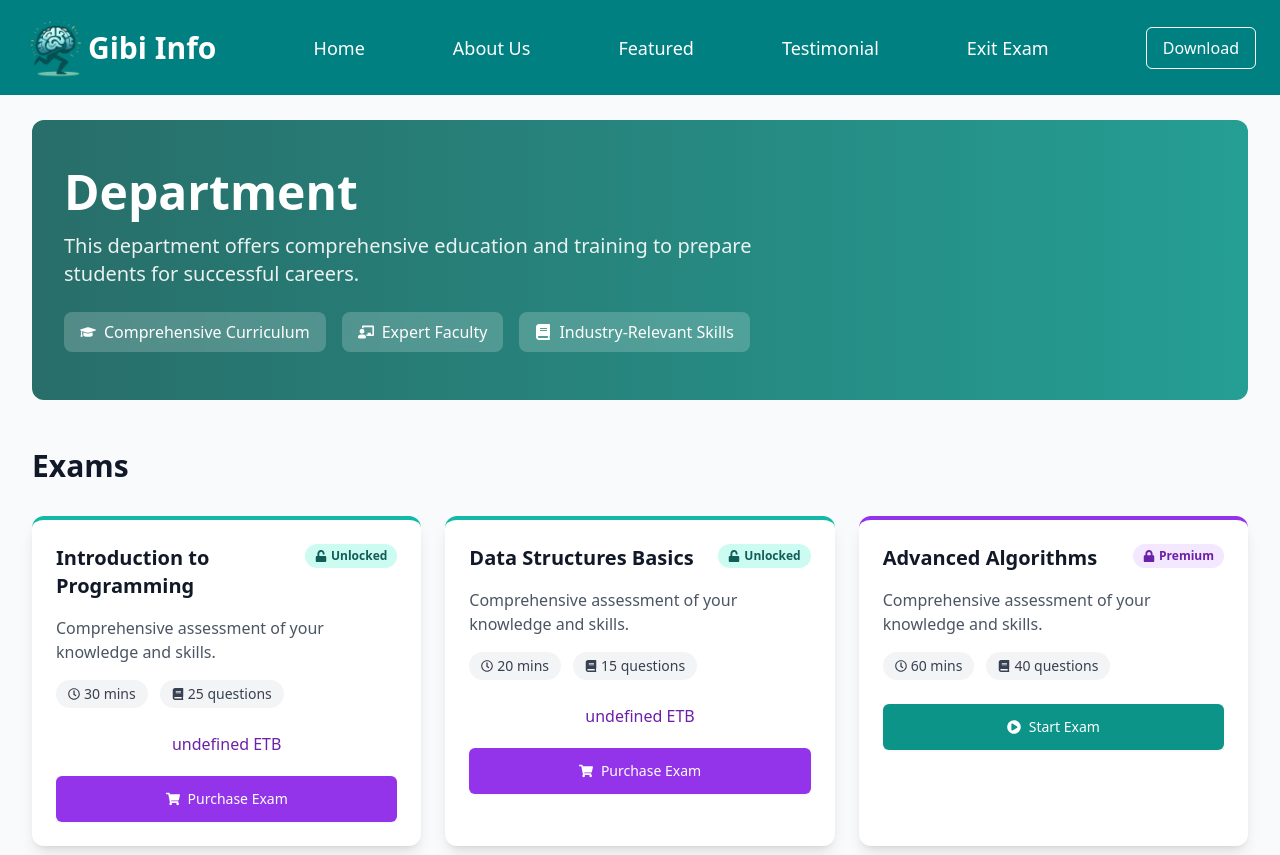
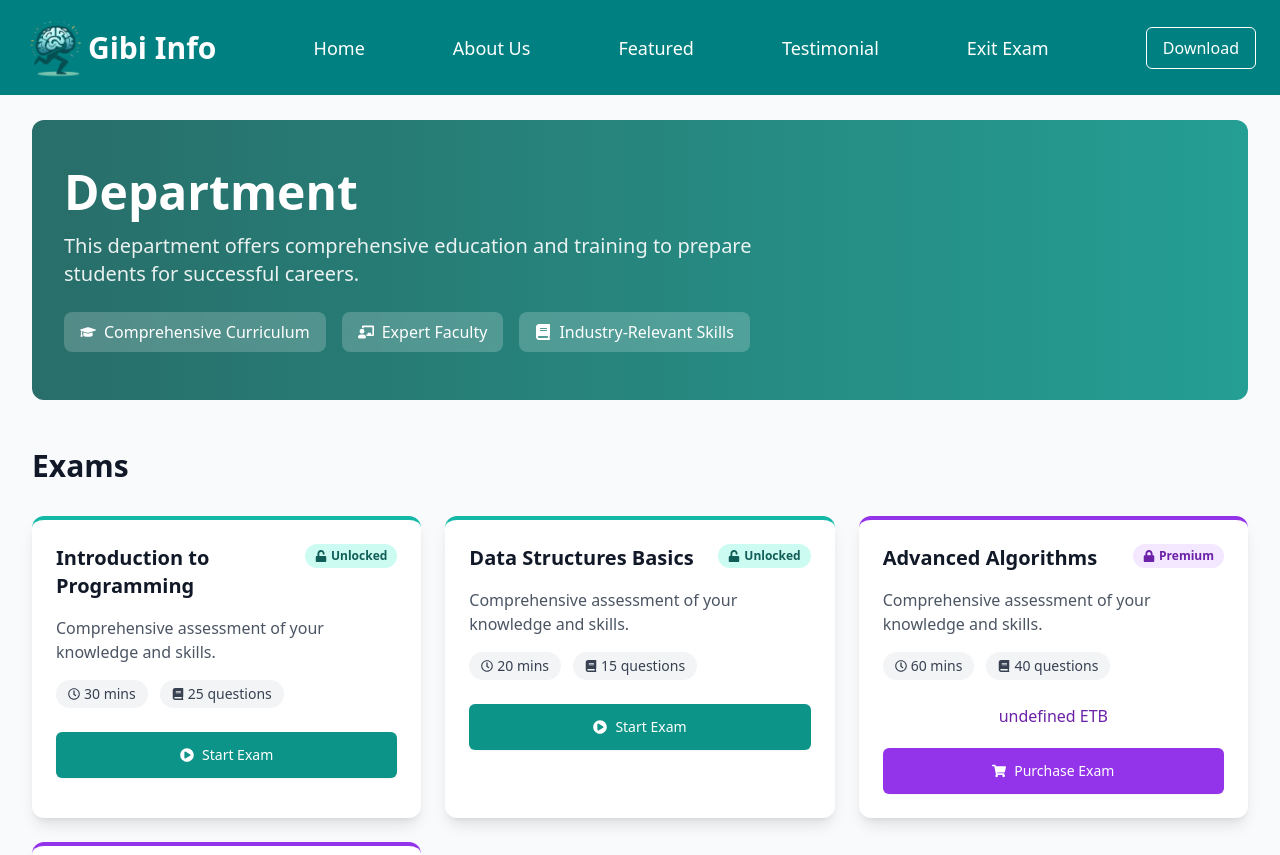
Before and after one commit to Yaidevs/gibiinfo-website, a React (Vite) app: page /department/1 in a window 1280 px wide. Shown: the top 855 px of the page. Built offline with nearby package versions, Linux system fonts and the light colour scheme.

Commit message:
bank transfer setup ,online payment setup ,my exam and profile pages are done

```diff
--- a/src/components/ExitExam/pages/DepartmentDetails.jsx
+++ b/src/components/ExitExam/pages/DepartmentDetails.jsx
@@ -362,6 +362,7 @@
 
   // Handle online payment selection
   const handleOnlinePayment = async () => {
+    console.log('Hello')
     try {
       setIsProcessing(true);
 
@@ -371,13 +372,13 @@
         package: examInfo?.data._id,
         type: "Semister",
       }).unwrap();
-
+      console.log("RRRRRRRR", response);
       // Redirect to payment gateway
-      if (response.checkoutUrl) {
-        window.location.href = response.checkoutUrl;
-      } else {
-        throw new Error("No checkout URL received");
-      }
+      // if (response.checkoutUrl) {
+      //   window.location.href = response.checkoutUrl;
+      // } else {
+      //   throw new Error("No checkout URL received");
+      // }
     } catch (error) {
       console.error("Failed to get payment URL:", error);
       alert(
@@ -516,7 +517,7 @@
                       </div>
                     </div>
 
-                    {!exam.isSample ? (
+                    {exam.isSample ? (
                       <Link
                         to={`/generate-exam/${exam._id}`}
                         className="w-full inline-flex justify-center items-center px-4 py-3 border border-transparent text-sm font-medium rounded-md shadow-sm text-white bg-teal-600 hover:bg-teal-700 transition-colors"
--- a/src/components/ExitExam/pages/MyExams.jsx
+++ b/src/components/ExitExam/pages/MyExams.jsx
@@ -167,7 +167,7 @@
         </div>
 
         {/* Search and Filter */}
-        <div className="bg-white rounded-lg shadow-md p-4 mb-8">
+        {/* <div className="bg-white rounded-lg shadow-md p-4 mb-8">
           <div className="flex flex-col md:flex-row md:items-center md:justify-between gap-4">
             <div className="relative flex-grow max-w-md">
               <div className="absolute inset-y-0 left-0 pl-3 flex items-center pointer-events-none">
@@ -213,7 +213,7 @@
               </div>
             </div>
           </div>
-        </div>
+        </div> */}
 
         {/* Exams by Department */}
         {Object.keys(examsByDepartment).length === 0 ? (
```
